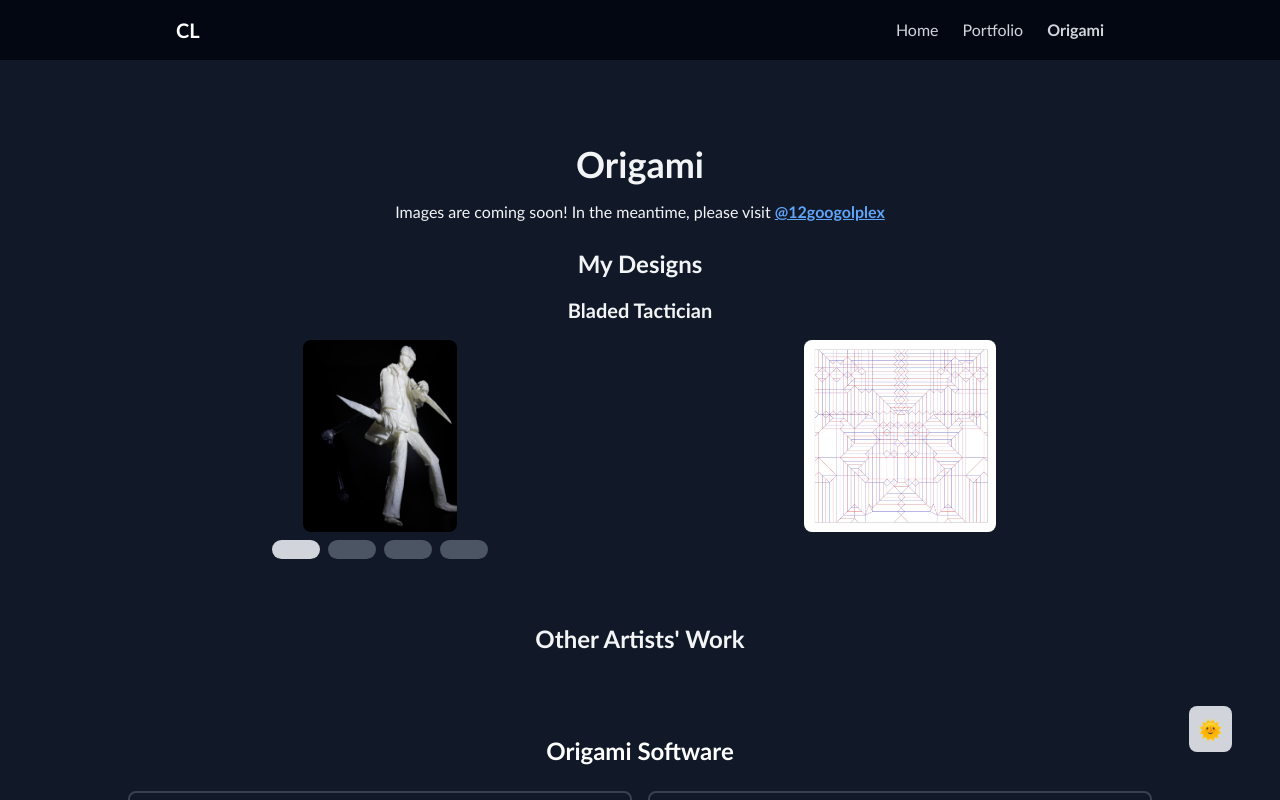
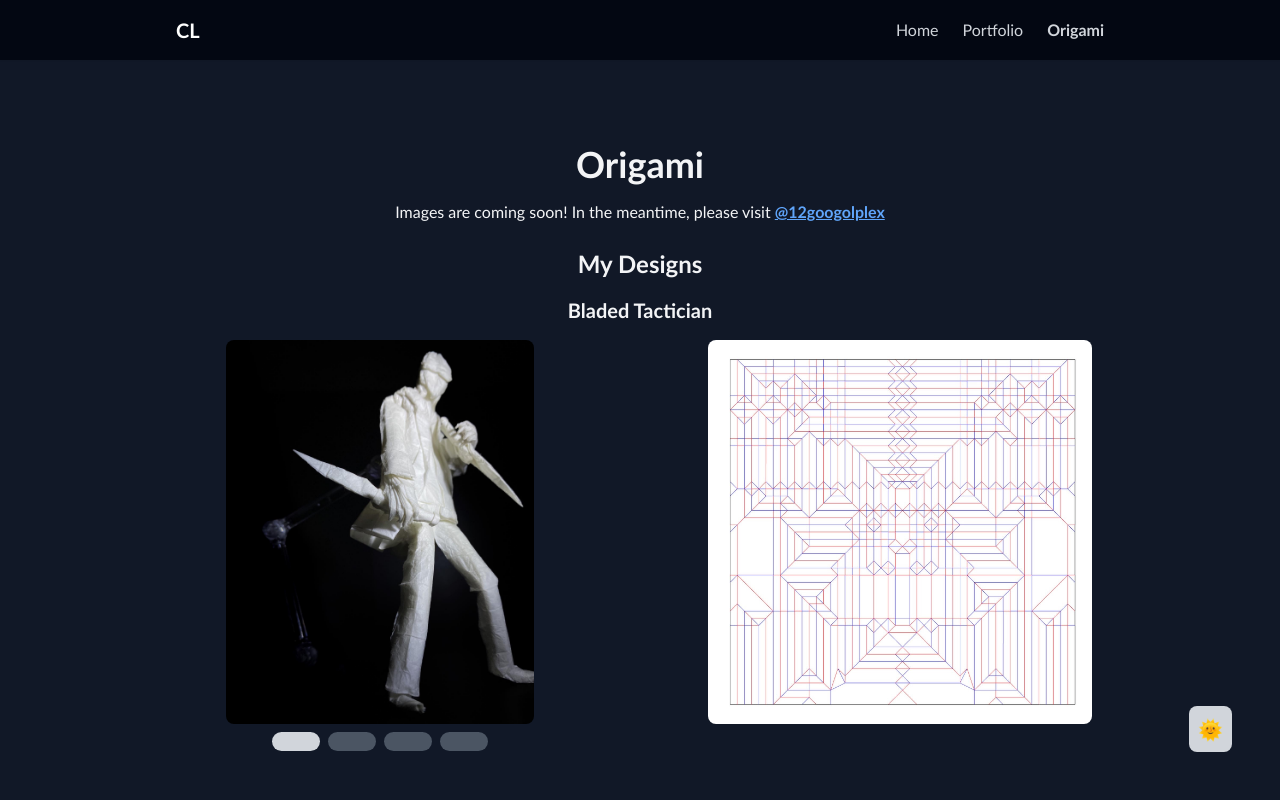
Before and after one commit to Googolplexic/personal-website, a React (Vite) app: page /origami in a window 1280 px wide. Shown: the top 800 px of the page. Built offline with nearby package versions, Linux system fonts and the light colour scheme.

Commit message:
Increase image display height in Carousel component

```diff
--- a/src/components/Carousel.tsx
+++ b/src/components/Carousel.tsx
@@ -22,11 +22,11 @@ export function Carousel({ modelImages, title, creasePattern }: CarouselProps) {
             <h3 className="text-xl font-semibold mb-4">{title}</h3>
             <div className={`grid gap-4 ${creasePattern ? 'grid-cols-1 md:grid-cols-2' : 'grid-cols-1 max-w-2xl mx-auto'}`}>
                 <div className="relative group">
-                    <div className="max-w-[80%] h-48 mx-auto rounded-lg flex items-center justify-center bg-transparent">
+                    <div className="max-w-[80%] h-96 mx-auto rounded-lg flex items-center justify-center bg-transparent">
                         <img
                             src={modelImages[selectedImage]}
                             alt={`${title} - Model View ${selectedImage + 1}`}
-                            className="max-h-48 w-auto object-contain rounded-lg cursor-pointer"
+                            className="max-h-96 w-auto object-contain rounded-lg cursor-pointer"
                             onClick={() => window.open(modelImages[selectedImage], '_blank')}
                         />
                     </div>
@@ -64,11 +64,11 @@ export function Carousel({ modelImages, title, creasePattern }: CarouselProps) {
                 </div>
 
                 {creasePattern && (
-                    <div className="max-w-[80%] h-48 mx-auto rounded-lg flex items-center justify-center bg-transparent">
+                    <div className="max-w-[80%] h-96 mx-auto rounded-lg flex items-center justify-center bg-transparent">
                         <img
                             src={creasePattern}
                             alt={`${title} - Crease Pattern`}
-                            className="max-h-48 w-auto object-contain rounded-lg cursor-pointer"
+                            className="max-h-96 w-auto object-contain rounded-lg cursor-pointer"
                             onClick={() => window.open(creasePattern, '_blank')}
                         />
                     </div>
```
